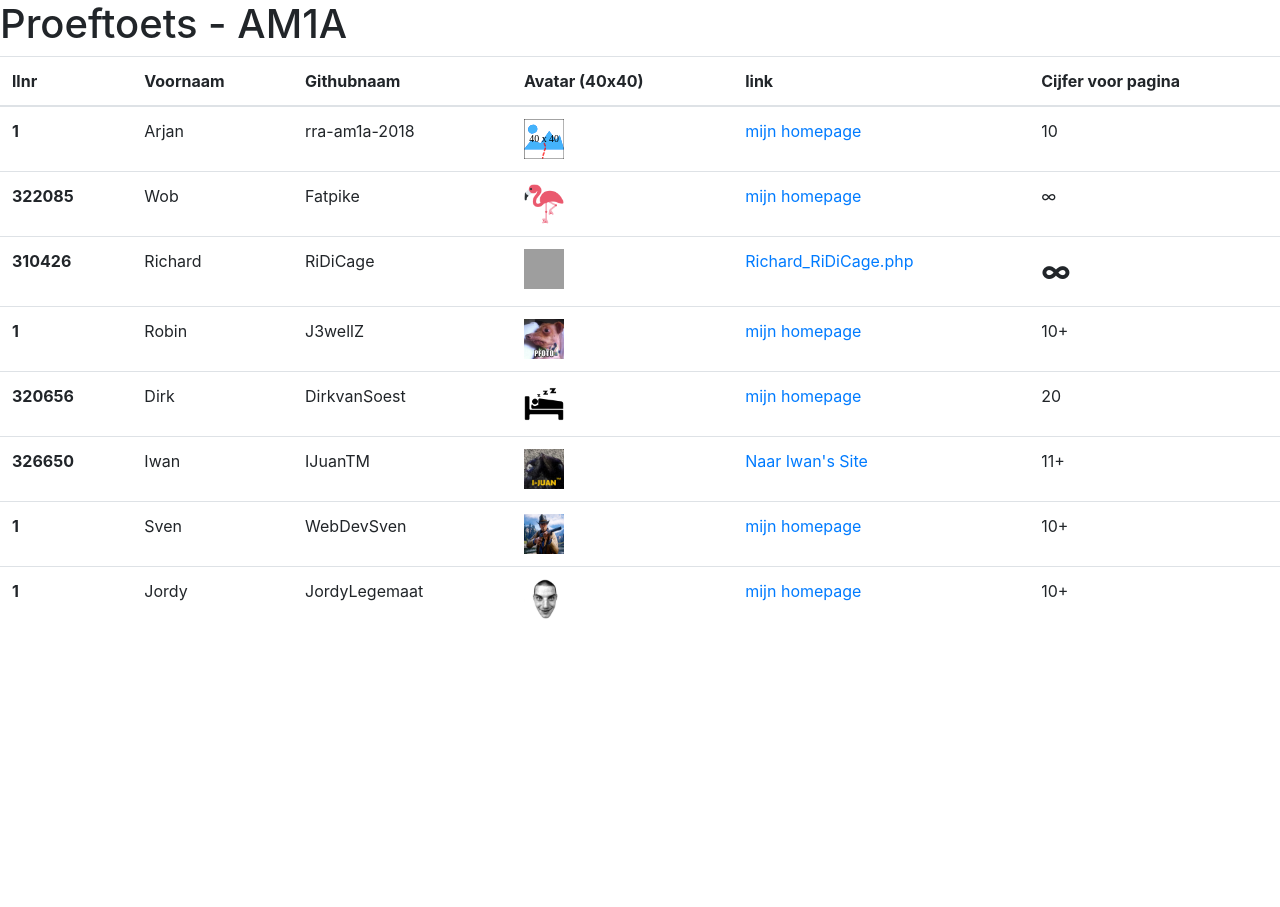
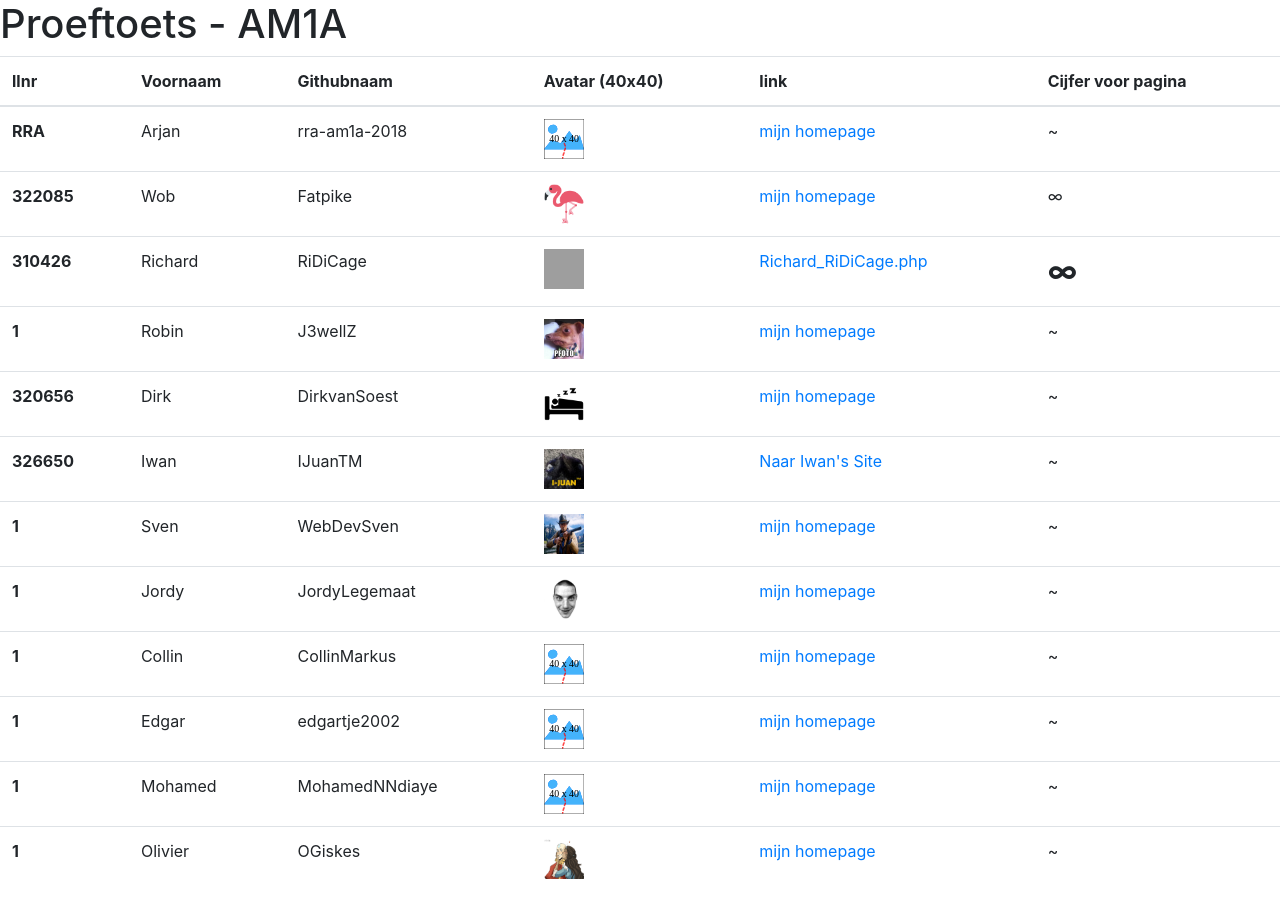
Before and after one commit to rra-am1a-2018/proeftoets-am1a, a PHP site: page / in a window 1280 px wide. Before the commit the page ends 619 px from the top, so only its background shows below. Run offline with PHP 8.4, Linux system fonts and the light colour scheme; grey boxes are pictures that could not be loaded.

Commit message:
update index.php and user pages

```diff
--- a/Olivier.OGiskes.php
+++ b/Olivier.OGiskes.php
@@ -1,5 +1,7 @@
 <?php
     echo "Hallo mijn naam is Olivier en ik werk mee.";
+?>
+
 <table class="table table-dark">
     <thead>
         <tr>
@@ -20,4 +22,3 @@
         </tr>
     </tbody>
 </table>
-?>
--- a/Richard_RiDiCage.php
+++ b/Richard_RiDiCage.php
@@ -82,7 +82,7 @@
                         <td>RiDiCage</td>
                         <td><img src="https://ridis.nl/img/logo/RidisXL.svg" width="40px" height="40px" /></td>
                         <td><a href="./Richard_RiDiCage.php">Richard_RiDiCage.php</a></td>
-                        <th>∞</th>
+                        <td><b><span>∞</span></b></td>
                     </tr>
                 -->
             </tbody>
--- a/index.php
+++ b/index.php
@@ -35,12 +35,12 @@
 
             <tbody>
                 <tr>
-                    <th scope="row">1</th>
+                    <th scope="row">RRA</th>
                     <td>Arjan</td>
                     <td>rra-am1a-2018</td>
                     <td><img src="./img/40x40.svg" width="40px" height="40px" /></td>
                     <td><a href="./arjan_rra-am1c-2018.php">mijn homepage</a></td>
-                    <td>10</td>
+                    <td>~</td>
                 </tr>
 
 
@@ -70,7 +70,7 @@
                     <td>J3wellZ</td>
                     <td><img src="./img/robin.jpg" width="40px" height="40px" /></td>
                     <td><a href="./robin_J3wellZ.php">mijn homepage</a></td>
-                    <td>10+</td>
+                    <td>~</td>
                 </tr>
 
 
@@ -80,7 +80,7 @@
                     <td>DirkvanSoest</td>
                     <td><img src="./img/slaap.png" width="40px" height="40px" /></td>
                     <td><a href="dirk_dirkvansoest.php">mijn homepage</a></td>
-                    <td>20</td>
+                    <td>~</td>
                 </tr>
 
 
@@ -90,7 +90,7 @@
                     <td>IJuanTM</td>
                     <td><img src="./img/IJuanTM.png" width="40px" height="40px" /></td>
                     <td><a href="./Iwan_IJuanTM.php">Naar Iwan's Site</a></td>
-                    <td>11+</td>
+                    <td>~</td>
                 </tr>
 
 
@@ -100,7 +100,7 @@
                     <td>WebDevSven</td>
                     <td><img src="./img/a.jpg" width="40px" height="40px" /></td>
                     <td><a href="./sven_webdevsven.php">mijn homepage</a></td>
-                    <td>10+</td>
+                    <td>~</td>
                 </tr>
 
 
@@ -110,7 +110,47 @@
                     <td>JordyLegemaat</td>
                     <td><img src="./img/steen.jpg" width="40px" height="40px" /></td>
                     <td><a href="./jordy_jordylegemaat.php">mijn homepage</a></td>
-                    <td>10+</td>
+                    <td>~</td>
+                </tr>
+
+
+                <tr>
+                    <th scope="row">1</th>
+                    <td>Collin</td>
+                    <td>CollinMarkus</td>
+                    <td><img src="./img/40x40.svg" width="40px" height="40px" /></td>
+                    <td><a href="./collin_CollinMarkus.php">mijn homepage</a></td>
+                    <td>~</td>
+                </tr>
+
+
+                <tr>
+                    <th scope="row">1</th>
+                    <td>Edgar</td>
+                    <td>edgartje2002</td>
+                    <td><img src="./img/40x40.svg" width="40px" height="40px" /></td>
+                    <td><a href="./edgar_edgartje2002.php">mijn homepage</a></td>
+                    <td>~</td>
+                </tr>
+
+
+                <tr>
+                    <th scope="row">1</th>
+                    <td>Mohamed</td>
+                    <td>MohamedNNdiaye</td>
+                    <td><img src="./img/40x40.svg" width="40px" height="40px" /></td>
+                    <td><a href="./mohamed_mohamednndiaye.php">mijn homepage</a></td>
+                    <td>~</td>
+                </tr>
+
+
+                <tr>
+                    <th scope="row">1</th>
+                    <td>Olivier</td>
+                    <td>OGiskes</td>
+                    <td><img src="./img/avatar.png" width="40px" height="40px" /></td>
+                    <td><a href="./Olivier.OGiskes.php">mijn homepage</a></td>
+                    <td>~</td>
                 </tr>
             </tbody>
         </table>
--- a/test.php
+++ /dev/null
@@ -1,4 +0,0 @@
-<?php
-  echo "test";
-  echo "Nog een test";
-?>
--- a/wob_Fatpike.php
+++ b/wob_Fatpike.php
@@ -8,7 +8,7 @@
     <!-- Bootstrap CSS -->
     <link rel="stylesheet" href="https://stackpath.bootstrapcdn.com/bootstrap/4.1.3/css/bootstrap.min.css" integrity="sha384-MCw98/SFnGE8fJT3GXwEOngsV7Zt27NXFoaoApmYm81iuXoPkFOJwJ8ERdknLPMO" crossorigin="anonymous">
     <!-- My CSS -->
-    <link rel="stylesheet" href="./css/style.css">
+    <link rel="stylesheet" href="./css/wob.css">
 
     <title>Hello, world!</title>
   </head>
```
Also changed, not shown: arjan_rra-am1c-2018.php (added), wob.css (line endings or trailing spaces). Lines whose indentation alone changed are shown as unchanged.
